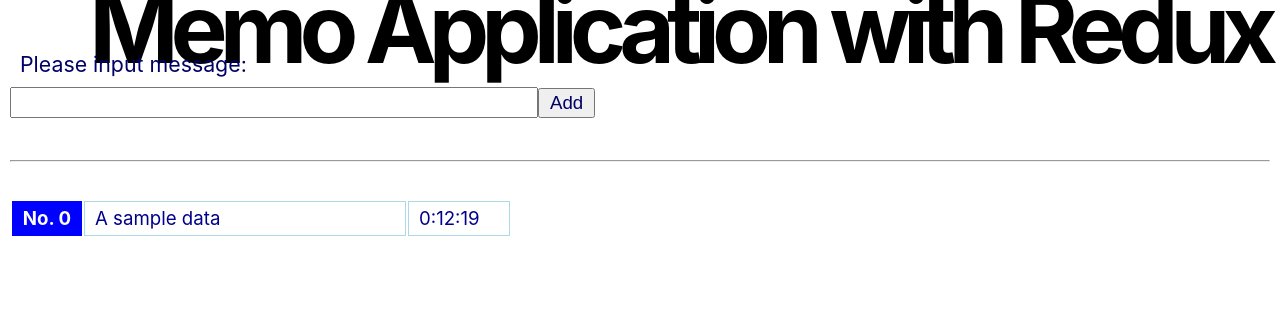
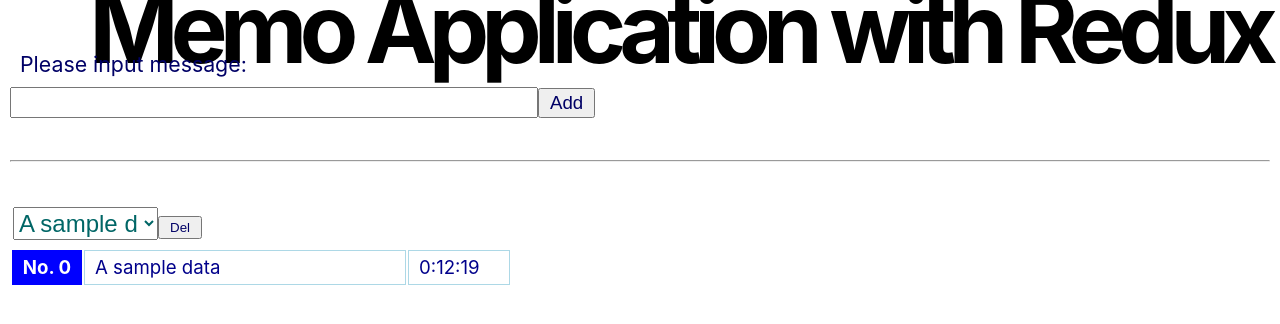
Before and after one commit to murasamejo/reactjs-nextjs-cho-nyumon, a React (Create React App) app: page / in a window 1280 px wide. Shown: the top 324 px of the page. Built offline with nearby package versions, Linux system fonts and the light colour scheme.

Commit message:
feat: 🎸 DelForm コンポーネントを実装した

```diff
--- a/src/App.js
+++ b/src/App.js
@@ -4,7 +4,7 @@
 import Memo from './memo/Memo'
 import AddForm from './memo/AddForm'
 // import FindForm from './memo/FindForm'
-// import DelForm from './memo/DelForm'
+import DelForm from './memo/DelForm'
 
 const App = () => {
   const td = {
@@ -21,8 +21,8 @@
       <table>
         <tbody>
           <tr>
-            {/* <td style={td}><FindForm /></td>
-            <td style={td}><DelForm /></td> */}
+            {/* <td style={td}><FindForm /></td> */}
+            <td style={td}><DelForm /></td>
           </tr>
         </tbody>
       </table>
--- a/src/memo/DelForm.js
+++ b/src/memo/DelForm.js
@@ -0,0 +1,50 @@
+import React from 'react'
+import { useState } from 'react'
+import { connect } from 'react-redux'
+import { deleteMemo } from './Store'
+
+const DelForm = props => {
+  const [number, setNumber] = useState(0)
+
+  const inputStyle = {
+    fontSize: '1.5em',
+    color: '#066',
+    padding: '1px',
+    margin: '5px 0'
+  }
+  const btnStyle = {
+    fontSize: '10pt',
+    color: '#006',
+    padding: '2px 10px'
+  }
+
+  const doChange = e => {
+    setNumber(e.target.value)
+  }
+  const doAction = e => {
+    e.preventDefault()
+
+    const action = deleteMemo(number)
+    props.dispatch(action)
+
+    setNumber(0)
+  }
+
+  let n = 0
+  const items = props.data.map((value) => (
+    <option key={n} value={n++}>{value.message.substring(0, 10)}</option>
+  ))
+
+  return (
+    <div>
+      <form onSubmit={doAction}>
+        <select onChange={doChange} defaultValue="-1" style={inputStyle}>
+          {items}
+        </select>
+        <input type="submit" style={btnStyle} value="Del" />
+      </form>
+    </div>
+  )
+}
+
+export default connect((state) => state)(DelForm)
```
